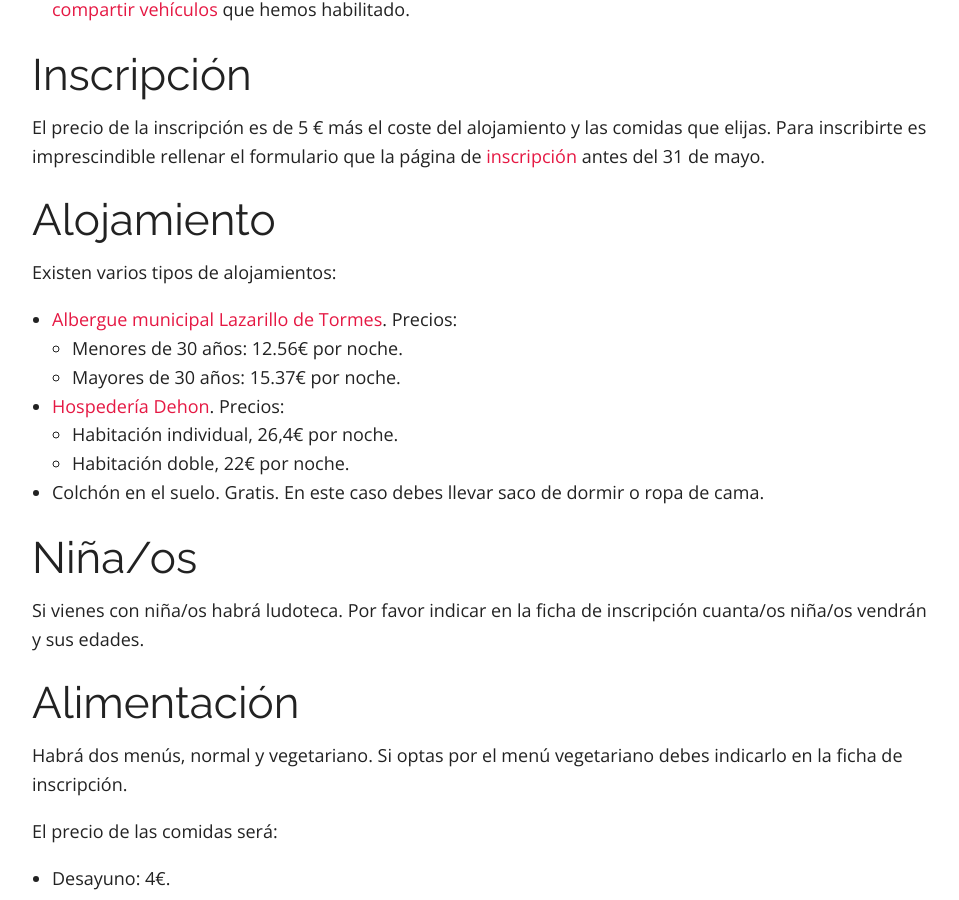
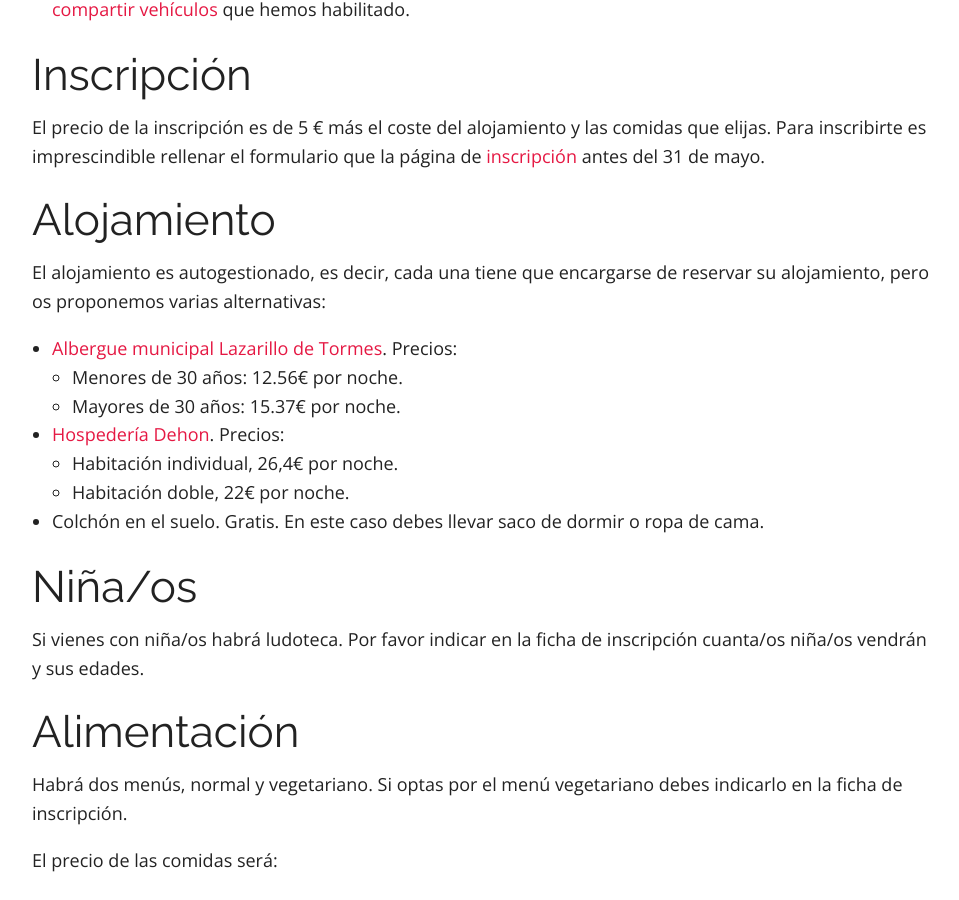
Before and after one commit to escuelaramonfdez/escuelaramonfdez.github.io, a Jekyll site: the page built from organizacion.md, in a window 1280 px wide and 900 px high, scrolled down 1061 px. Shown: the whole window, without its empty margins (158-1117 px from the left). Built offline with Jekyll 4.4.1, drawn with Linux system fonts in a browser that asks for light colours; nearby versions of some CDN libraries; comment, search, counter and statistics services are not loaded.

Commit message:
Corrección de errores.

```diff
--- a/organizacion.md
+++ b/organizacion.md
@@ -31,7 +31,7 @@ El precio de la inscripción es de 5 € más el coste del alojamiento y las com
 
 # Alojamiento
 
-Existen varios tipos de alojamientos:
+El alojamiento es autogestionado, es decir, cada una tiene que encargarse de reservar su alojamiento, pero os proponemos varias alternativas:
 
 - [Albergue municipal Lazarillo de Tormes](http://www.alberguesalamancamunicipal.com/). Precios:
   - Menores de 30 años: 12.56€ por noche.
```
